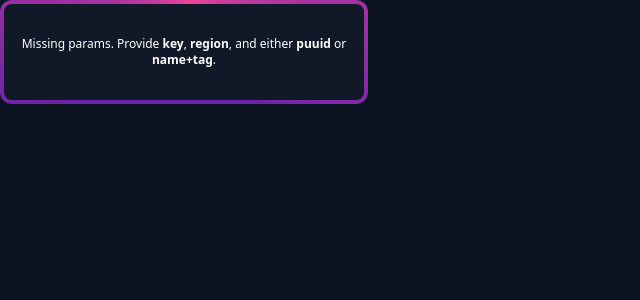
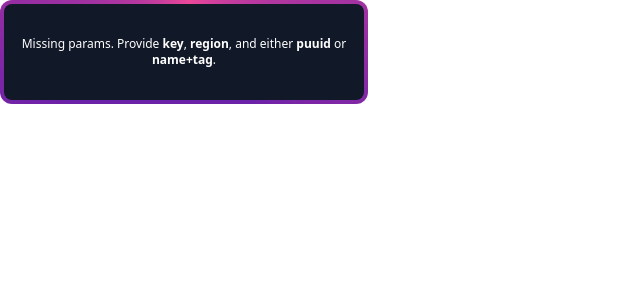
Before and after one commit to Zowix1/clientside_valorant_stream_overlay, a React (Vite) app: page /overlay in a window 1280 px wide. Shown: the top 300 px of the page, without its empty margins (0-640 px from the left). Built offline with nearby package versions, Linux system fonts and the light colour scheme.

Commit message:
overlay page white bg

```diff
--- a/src/pages/OverlayPage.jsx
+++ b/src/pages/OverlayPage.jsx
@@ -38,7 +38,7 @@ export default function OverlayPage() {
   };
 
   return (
-    <div className='h-full text-white'>
+    <div className='h-full text-white bg-white'>
       <AnimatedBorder
         borderWidth={borderWidth}
         outerRadius={outerRadius}
```
